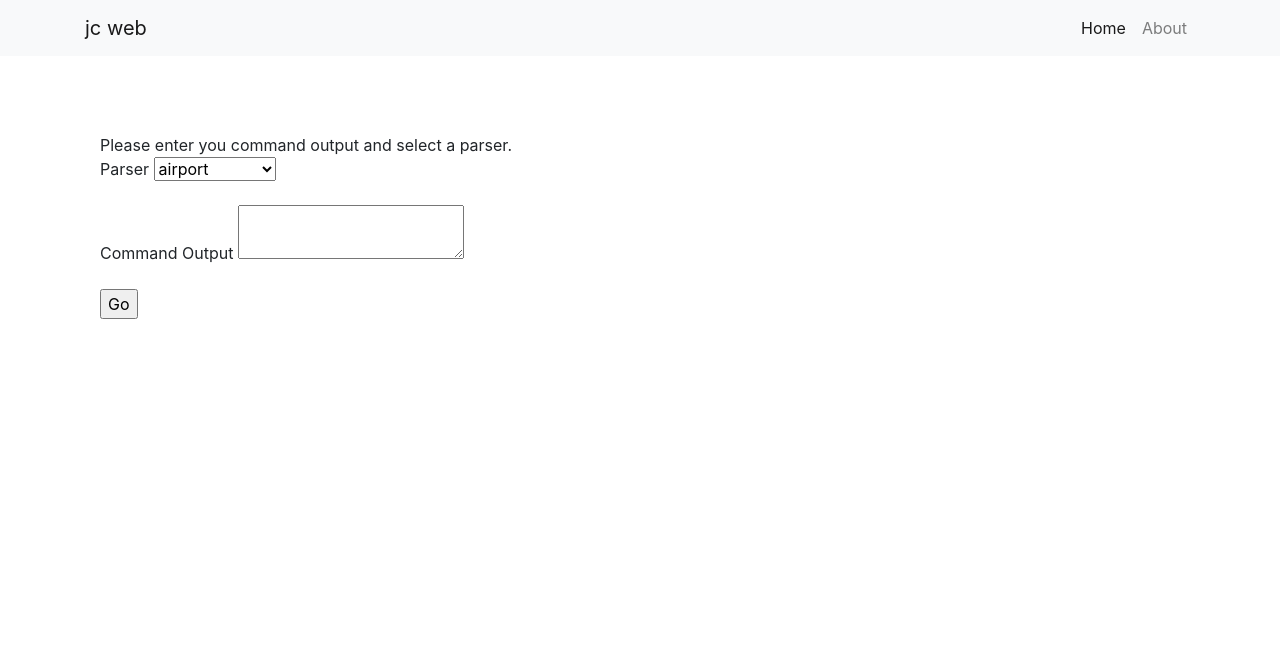
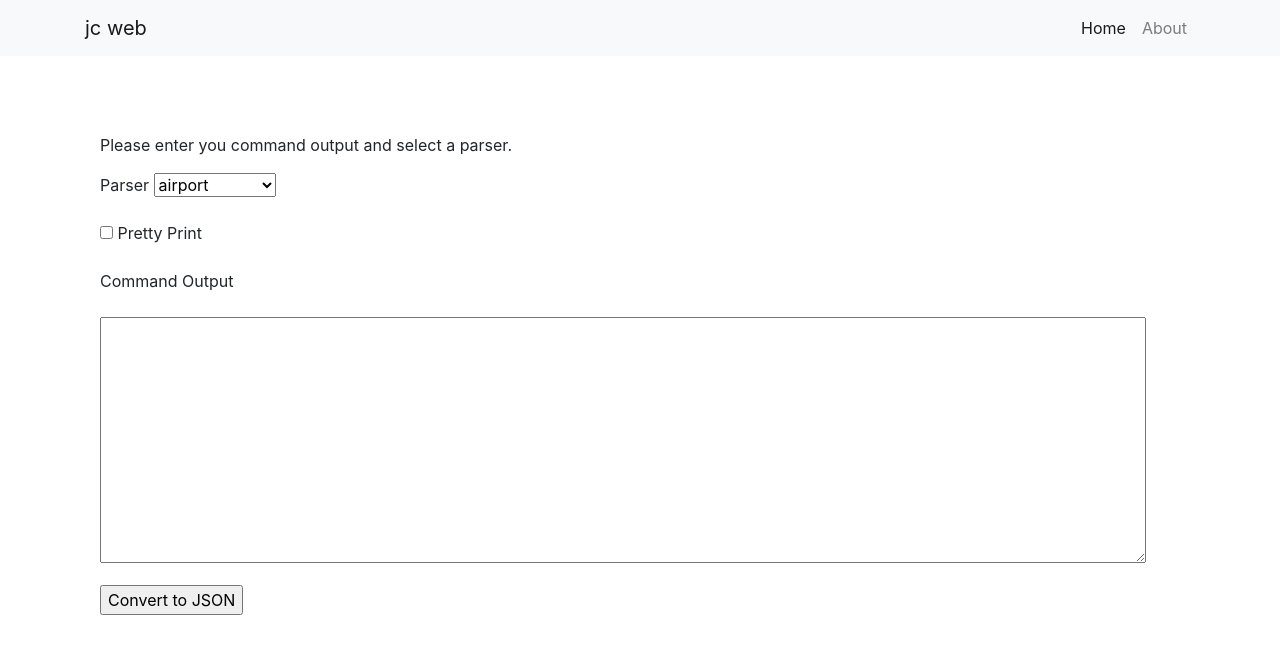
Before and after one commit to kellyjonbrazil/jc-web, a Flask app: page / in a window 1280 px wide. Shown: the top 654 px of the page. Run offline with Flask 2, Linux system fonts and the light colour scheme; some libraries are stand-ins or nearby versions.

Commit message:
add pretty_print checkbox

```diff
--- a/app.py
+++ b/app.py
@@ -8,7 +8,7 @@ from pygments.lexers import JsonLexer
 from pygments.formatters import HtmlFormatter
 from flask import Flask, render_template
 from flask_wtf import FlaskForm
-from wtforms.fields import TextAreaField, SelectField
+from wtforms.fields import TextAreaField, SelectField, BooleanField, SubmitField
 from wtforms.validators import DataRequired
 
 DEBUG = True
@@ -87,7 +87,10 @@ def index():
     if form.validate_on_submit():
         parser = importlib.import_module('jc.parsers.' + form.command_parser.data)
         output = parser.parse(form.command_output.data)
-        output = json.dumps(output, indent=2)
+        if form.pretty_print.data:
+            output = json.dumps(output, indent=2)
+        else:
+            output = json.dumps(output)
         # output = str(highlight(output, JsonLexer(), HtmlFormatter()))
     return render_template('index.html', title=TITLE, form=form, output=output)
 
@@ -97,7 +100,9 @@ def index():
 
 class MyInput(FlaskForm):
     command_parser = SelectField('Parser', choices=parsers)
-    command_output = TextAreaField('Command Output', validators=[DataRequired()])
+    command_output = TextAreaField('Command Output', render_kw={'rows':'10', 'cols':'100'}, validators=[DataRequired()])
+    pretty_print = BooleanField('Pretty Print')
+    submit = SubmitField('Convert to JSON')
 
 
 if __name__ == '__main__':
--- a/templates/index.html
+++ b/templates/index.html
@@ -1,5 +1,4 @@
 {% extends 'layout.html' %}
-
 {% block body %}
 <!-- <div class="jumbotron">
     <h1 class="display-4">class is display-4 </h1>
@@ -13,18 +12,25 @@
  -->
   <div>
     Please enter you command output and select a parser.
-
-    <form method="POST" action="/">
-        {{ form.csrf_token }}
-        <p>{{ form.command_parser.label }} {{ form.command_parser }}
-        <p>{{ form.command_output.label }} {{ form.command_output }}
-        <p><input type="submit" value="Go">
-    </form>
-  <p>
+    <div class="form-group">
+      <form method="POST" action="/">
+          <p>{{ form.csrf_token }}
+          <p>{{ form.command_parser.label }} {{ form.command_parser }}
+          <p>{{ form.pretty_print}} {{ form.pretty_print.label}}
+          <p>{{ form.command_output.label }}
+          <p>{{ form.command_output }}
+          <p>{{ form.submit}}
+      </form>
+    </div>
   </div>
   <div>
-    <pre>
+    <p>
+    {% if form.pretty_print.data %}
+      <pre>
 {{ output }}
-    </pre>
+      </pre>
+    {% else %}
+      {{ output }}
+    {% endif %}
   </div>
 {% endblock %}
```
